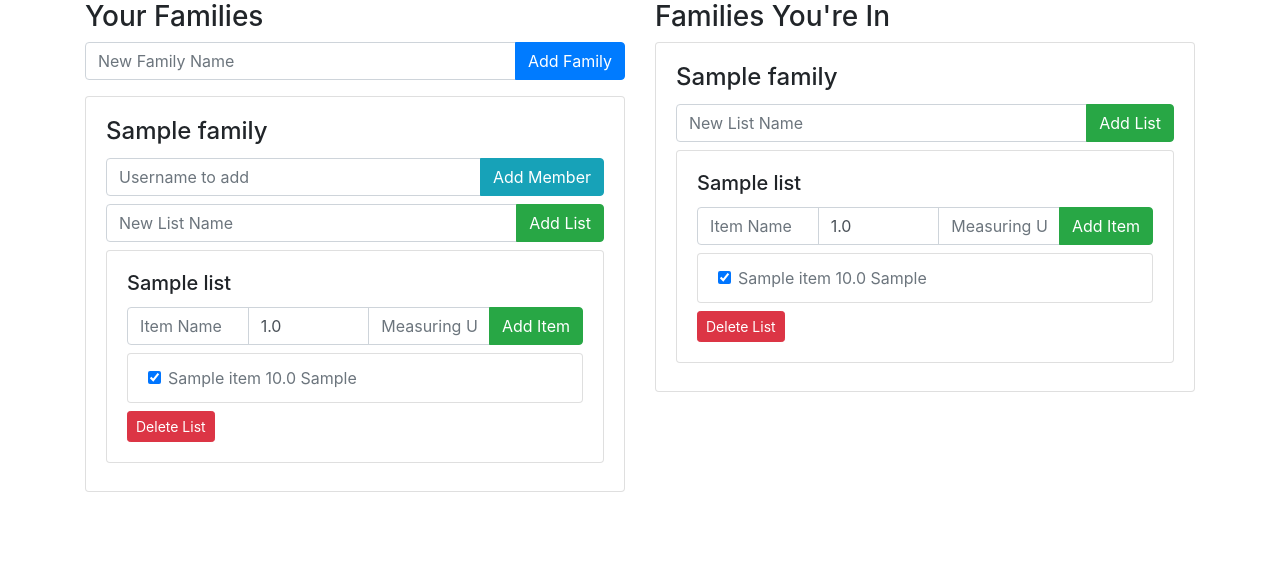
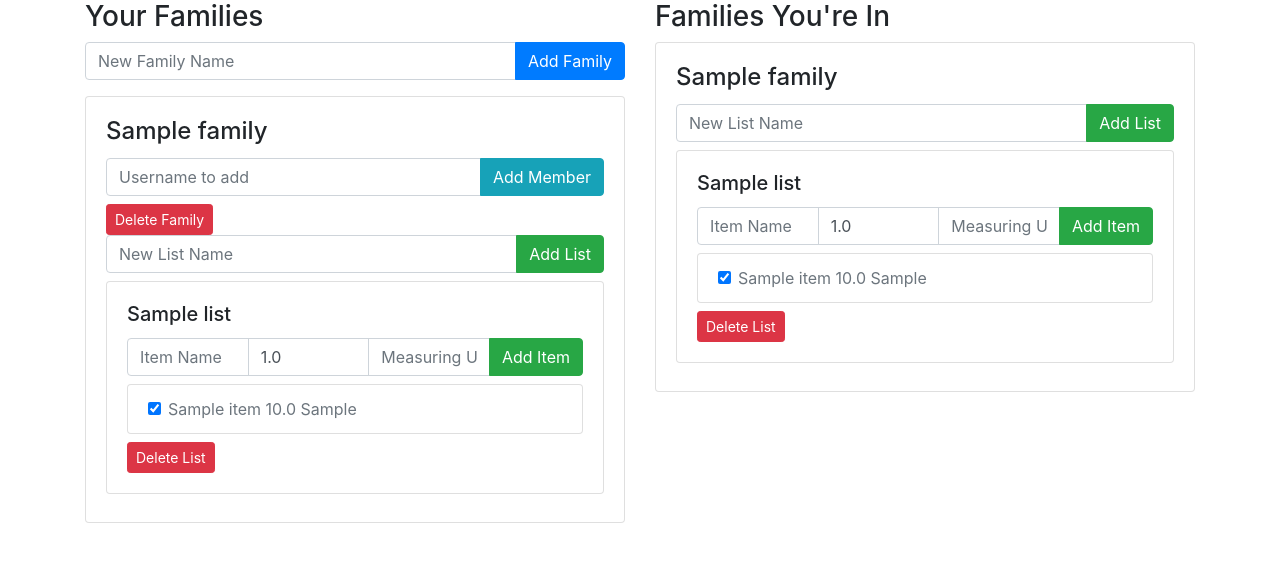
Before and after one commit to Albert166/finalproject, a Flask app: page / in a window 1280 px wide. Shown: the part 142-704 px from the top of the page. Run offline with Flask 2, Linux system fonts and the light colour scheme; the visitor is signed in with stand-in values (Sample User, id 1); tables that the repository leaves empty hold one stand-in row (values such as "Sample post"); some libraries are stand-ins or nearby versions.

Commit message:
added functionality to the app and made a make file

```diff
--- a/app/app.py
+++ b/app/app.py
@@ -9,8 +9,8 @@ from werkzeug.middleware.proxy_fix import ProxyFix
 
 pymysql.install_as_MySQLdb()
 
+# App Configuration
 app = Flask(__name__)
-# Should use environment variables for sensitive values
 app.wsgi_app = ProxyFix(
     app.wsgi_app, x_for=1, x_host=1, x_port=1, x_proto=1, x_prefix=1
 )
@@ -61,29 +61,7 @@ class ShoppingItem(db.Model):
     measuring_units = db.Column(db.String(80))
     shopping_list_id = db.Column(db.Integer, db.ForeignKey('shopping_list.id'), nullable=False)
 
-def initialize_database():
-    with app.app_context():
-        # Create all database tables
-        db.create_all()
-
-        # Check if admin user exists
-        admin = User.query.filter_by(username='admin').first()
-        if not admin:
-            # Create default admin user
-            admin = User(username='admin', password=admin_password)
-            db.session.add(admin)
-            db.session.commit()
-
-            # Create default family for admin
-            default_family = Family(name='My Family', user_id=admin.id)
-            db.session.add(default_family)
-            db.session.commit()
-
-            # Create default shopping list
-            default_list = ShoppingList(name='Groceries', family_id=default_family.id, creator_id=admin.id)
-            db.session.add(default_list)
-            db.session.commit()
-
+# Home page
 @app.route('/')
 def home():
     if 'user_id' not in session:
@@ -100,6 +78,7 @@ def home():
                             member_families=member_families,
                              username=user.username)
 
+# Login page
 @app.route('/login', methods=['GET', 'POST'])
 def login():
     if request.method == 'POST':
@@ -118,6 +97,7 @@ def login():
 
     return render_template('login.html')
 
+# Register page
 @app.route('/register', methods=['GET', 'POST'])
 def register():
     if request.method == 'POST':
@@ -138,6 +118,7 @@ def register():
 
     return render_template('register.html')
 
+# Add create family functionality
 @app.route('/add_family', methods=['POST'])
 def add_family():
     if 'user_id' not in session:
@@ -151,6 +132,25 @@ def add_family():
 
     return redirect(url_for('home'))
 
+
+# Delete family functionality
+@app.route('/delete_family/<int:family_id>', methods=['POST'])
+def delete_family(family_id):
+    if 'user_id' not in session:
+        return redirect(url_for('login'))
+
+    family = Family.query.get_or_404(family_id)
+
+    # Only allow family owner to delete
+    if family.user_id == session['user_id']:
+        db.session.delete(family)
+        db.session.commit()
+        return redirect(url_for('home'))
+    else:
+        # Return to home if not the owner
+        return redirect(url_for('home'))
+
+# Add family member functionality
 @app.route('/add_family_member/<int:family_id>', methods=['POST'])
 def add_family_member(family_id):
     if 'user_id' not in session:
@@ -172,7 +172,6 @@ def add_family_member(family_id):
                                       error="Username does not exist")
 
     if user and family.user_id == session['user_id']:
-        # Check if user is already a member
         if user not in family.members:
             family.members.append(user)
             db.session.commit()
@@ -185,7 +184,7 @@ def add_family_member(family_id):
                                           error="User is already a member of this family")
     return redirect(url_for('add_family_member'))
 
-
+# Add shopping list functionality
 @app.route('/add_shopping_list/<int:family_id>', methods=['POST'])
 def add_shopping_list(family_id):
     if 'user_id' not in session:
@@ -206,6 +205,8 @@ def add_shopping_list(family_id):
 
     return redirect(url_for('home'))
 
+
+# Delete shopping list functionality
 @app.route('/delete_shopping_list/<int:list_id>', methods=['POST'])
 def delete_shopping_list(list_id):
     if 'user_id' not in session:
@@ -221,6 +222,7 @@ def delete_shopping_list(list_id):
 
     return redirect(url_for('home'))
 
+# Add shopping item functionality
 @app.route('/add_shopping_item/<int:list_id>', methods=['POST'])
 def add_shopping_item(list_id):
     if 'user_id' not in session:
@@ -244,6 +246,7 @@ def add_shopping_item(list_id):
 
     return redirect(url_for('home'))
 
+# Toggle item functionality (mark as completed)
 @app.route('/toggle_item/<int:item_id>', methods=['POST'])
 def toggle_item(item_id):
     if 'user_id' not in session:
@@ -260,6 +263,7 @@ def toggle_item(item_id):
 
     return redirect(url_for('home'))
 
+# Logout functionality
 @app.route('/logout')
 def logout():
     session.pop('user_id', None)
--- a/app/templates/home.html
+++ b/app/templates/home.html
@@ -30,6 +30,11 @@
                     </div>
                 </form>
 
+                <form method="POST" action="{{ url_for('delete_family', family_id=family.id) }}" class="mt-2">
+                    <button type="submit" class="btn btn-danger btn-sm">Delete Family</button>
+                </form>
+
+
                 <form method="POST" action="{{ url_for('add_shopping_list', family_id=family.id) }}" class="mb-2">
                     <div class="input-group">
                         <input type="text" name="name" class="form-control" placeholder="New List Name" required>
@@ -38,6 +43,7 @@
                         </div>
                     </div>
                 </form>
+
 
 
                 {% for list in family.shopping_lists %}
```
Also changed, not shown: 1 other file.
